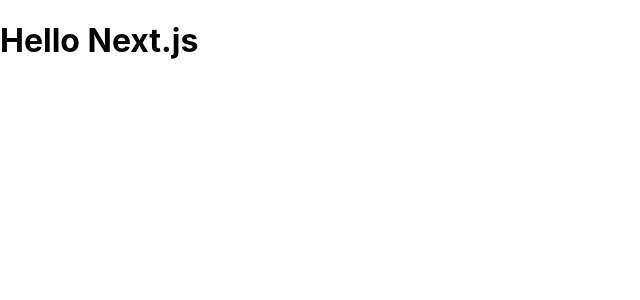
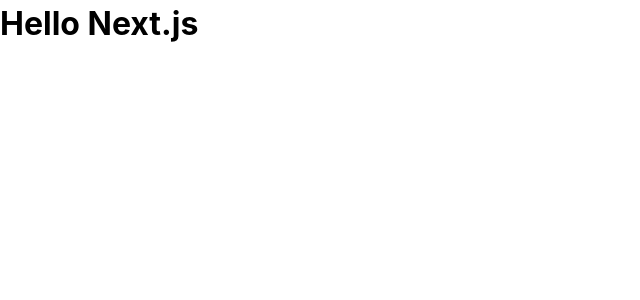
Before and after one commit to Todomir/clever-frontend-challenge, a Next.js app: page / in a window 1280 px wide. Shown: the top 300 px of the page, without its empty margins (0-640 px from the left). Built offline with nearby package versions, Linux system fonts and the light colour scheme.

Commit message:
:lipstick: ui(global.css): add reset and global styles

```diff
--- a/styles/globals.css
+++ b/styles/globals.css
@@ -1,16 +1,84 @@
+:root {
+  --font: -apple-system, BlinkMacSystemFont, Segoe UI, Roboto, Oxygen, Ubuntu,
+    Cantarell, Fira Sans, Droid Sans, Helvetica Neue, sans-serif;
+}
+
+/*
+  1. Use a more-intuitive box-sizing model.
+*/
+*,
+*::before,
+*::after {
+  box-sizing: border-box;
+  font-family: var(--font);
+}
+/*
+  2. Remove default margin
+*/
+* {
+  margin: 0;
+}
+/*
+  3. Allow percentage-based heights in the application
+*/
 html,
 body {
-  padding: 0;
-  margin: 0;
-  font-family: -apple-system, BlinkMacSystemFont, Segoe UI, Roboto, Oxygen,
-    Ubuntu, Cantarell, Fira Sans, Droid Sans, Helvetica Neue, sans-serif;
+  height: 100%;
+  font-family: var(--font);
+}
+/*
+  Typographic tweaks!
+  4. Add accessible line-height
+  5. Improve text rendering
+*/
+body {
+  line-height: 1.5;
+  -webkit-font-smoothing: antialiased;
+}
+/*
+  6. Improve media defaults
+*/
+img,
+picture,
+video,
+canvas,
+svg {
+  display: block;
+  max-width: 100%;
+}
+/*
+  7. Remove built-in form typography styles
+*/
+input,
+button,
+textarea,
+select {
+  font: inherit;
+}
+/*
+  8. Avoid text overflows
+*/
+p,
+h1,
+h2,
+h3,
+h4,
+h5,
+h6 {
+  overflow-wrap: break-word;
+}
+/*
+  9. Create a root stacking context
+*/
+#root,
+#__next {
+  isolation: isolate;
 }
 
-a {
-  color: inherit;
-  text-decoration: none;
+.main {
+  width: min(100ch, 100vw - 4rem);
+  margin: 0 auto;
+  padding: 24px 0;
+
+  min-height: 100vh;
 }
-
-* {
-  box-sizing: border-box;
-}
```
